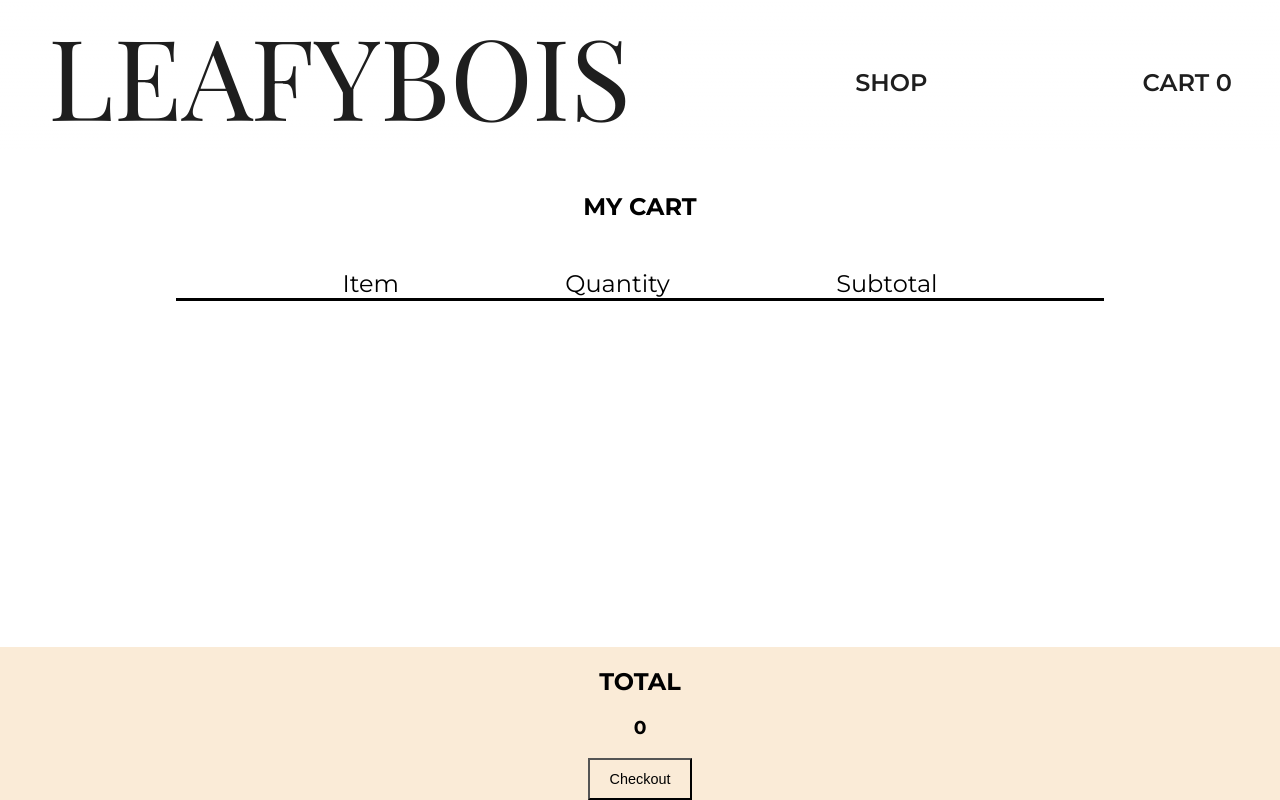
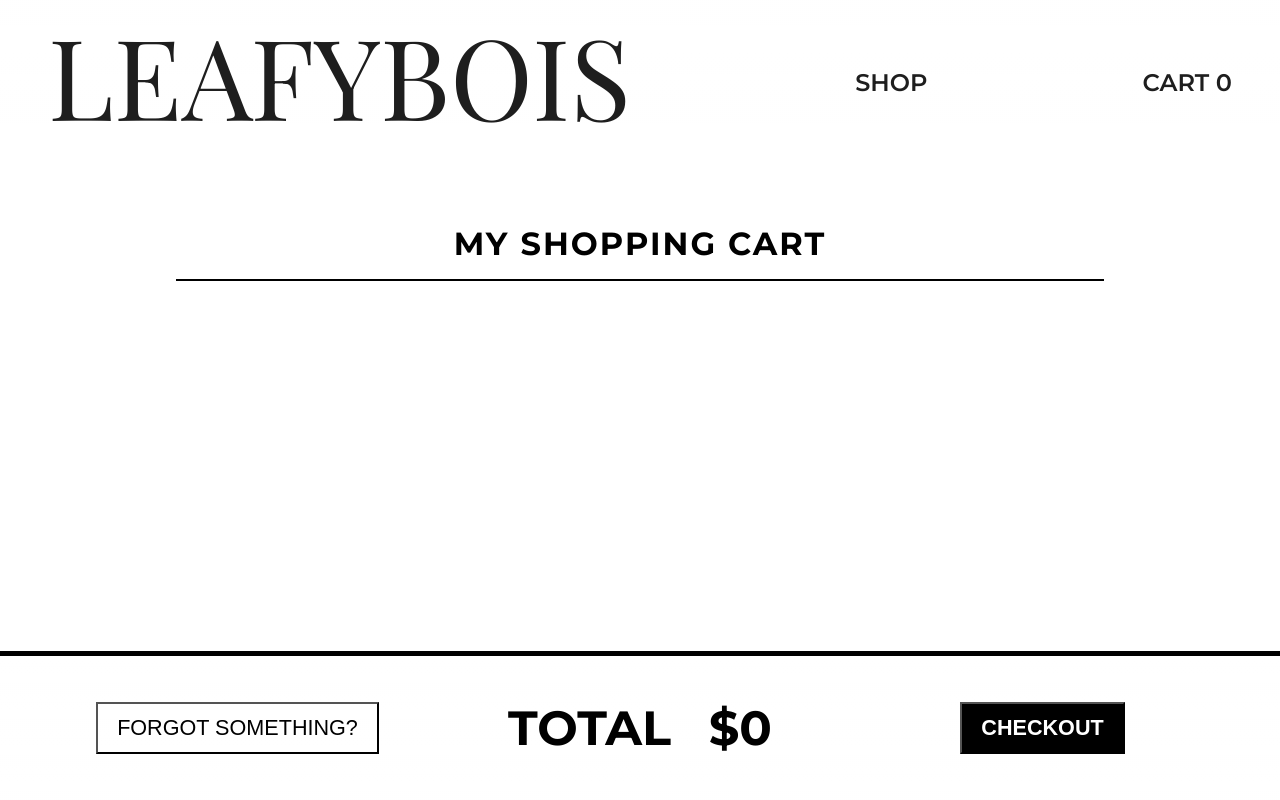
Before and after one commit to jmilll/shopping-cart, a React (Create React App) app: page /cart in a window 1280 px wide. Built offline with nearby package versions, Linux system fonts and the light colour scheme; a web font is replaced by a local one.

Commit message:
cart styles mostly done

```diff
--- a/src/App.css
+++ b/src/App.css
@@ -81,13 +81,13 @@ img.image {
 
 .page-container {
   /* subtract right side per .shop-item right margin */
-  margin: 12rem 3rem 5rem 3rem;
+  margin: 14rem 3rem 5rem 3rem;
 }
 
 /* ****** *** ****** */
 /* ****** NAV ****** */
 .nav {
-  background: linear-gradient(180deg, white, transparent);
+  background: linear-gradient(180deg, white, rgb(255 255 255 / 70%));
   color: white;
   display: flex;
   flex-flow: row wrap;
@@ -309,6 +309,7 @@ img.image.item {
 .page-container.cart {
   padding: 0 10%;
   min-width: 600px;
+  margin-bottom: 12rem;
 }
 
 .cart {
@@ -316,14 +317,22 @@ img.image.item {
   /* background: lightblue; */
 }
 
+
+div.cart h1 {
+  font-size: 2em;
+  letter-spacing: 2px;
+}
+
 .header {
   display: flex;
   flex-flow: row nowrap;
   justify-content: space-evenly;
-  border-bottom: 3px solid black;
+  border-bottom: 2px solid black;
   font-size: 1.5em;
-  margin-top: 3rem;
+  margin-top: 1rem;
 }
+
+
 .cart-item {
   /* background-color: yellowgreen; */
   height: 180px;
@@ -338,6 +347,10 @@ img.image.item {
   font-size: 1.5em;
 }
 
+/* .cart-item-info {
+  display: flex;
+} */
+
 img.image.cart {
 
 }
@@ -348,9 +361,11 @@ img.image.cart {
   height: 100%;
 }
 
-.item-link {
+.item-link.cart {
 
   font-weight: 600;
+  width: 20%;
+  text-align: left;
 }
 
 .quantity-wrapper {
@@ -363,8 +378,17 @@ img.image.cart {
 
 .quantity {
   padding: .5rem 1.5rem;
+  font-weight: 600;
   /* border-top: 1px solid black; */
   /* border-bottom: 1px solid black;*/
+}
+
+.btn.qty {
+  font-weight: 600;
+}
+
+.sub-total {
+  font-weight: 600;
 }
 
 .sub-price {
@@ -372,10 +396,58 @@ img.image.cart {
   font-size: .8em;
 }
 
+.btn.remove {
+  box-shadow: inset 0 0 0 0 crimson;
+}
+
+.btn.remove:hover {
+  color: white;
+  background-color: crimson;
+  box-shadow: inset 0 0 0 50px crimson;
+}
+
 .cart-total {
+  height: 9rem;
   position: fixed;
   bottom: 0;
   left: 0;
   right: 0;
-  background: antiquewhite;
+  /* background: antiquewhite; */
+  border-top: 5px solid black;
+
+  display: flex;
+  flex-flow: row wrap;
+  justify-content: space-evenly;
+  align-items: center;
+
+  font-size: 1.5em;
+  text-transform: uppercase;
+  background: linear-gradient( 0deg, white, rgb(255 255 255 / 70%));
 }
+
+.back-link {
+  width: 300px;
+}
+
+div.cart-total h2 {
+  font-size: 2em;
+  word-spacing: .5em;
+  width: 330px;
+}
+
+.checkout-link {
+  width: 300px;
+}
+
+.btn.checkout {
+  background-color: black;
+  color: white;
+  font-weight: 600;
+  box-shadow: inset 0 0 0 0 #4caf50;
+}
+
+.btn.checkout:hover {
+  color: white;
+  background-color: #4caf50;
+  box-shadow: inset 0 0 0 50px #4caf50;
+}
--- a/src/components/Cart.js
+++ b/src/components/Cart.js
@@ -22,26 +22,27 @@ const Cart = (props) => {
         <section className='page-container cart'>
 
             <div className='cart'>
-            <h1>MY CART</h1>
-            <div className='header'>
-                <p>Item</p>
+            <h1>MY SHOPPING CART</h1>
+            <span className='header'>
+                {/* <p>Item</p>
                 <p>Quantity</p>
-                <p>Subtotal</p>
-            </div>
+                <p>Subtotal</p> */}
+            </span>
 
             {cart.map(item => {
                 return(
                     <div className='cart-item' key={item.id}>
-
-                        <div className='img-container-cart'>
-                            <img className='image cart' src={item.imgSource} alt={item.id} />
-                        </div>
+                        {/* <div className='cart-item-info'> */}
+                            <div className='img-container-cart'>
+                                <img className='image cart' src={item.imgSource} alt={item.id} />
+                            </div>
 
 
-                        <Link className='item-link' to={`/shop/${item.id}`}>
-                            <p>{item.name}</p>
-                        </Link>
+                            <Link className='item-link cart' to={`/shop/${item.id}`}>
+                                <p>{item.name}</p>
 
+                            </Link>
+                        {/* </div> */}
                         {/* <div>
                             <Link className='item-link' to={`/shop/${item.id}`}>
                                 <p>{item.name}</p>
@@ -68,10 +69,14 @@ const Cart = (props) => {
             })}
 
             <div className='cart-total'>
-                <h2>TOTAL</h2>
-                <h3>{cartTotal}</h3>
-                <Link className='item-link' to='/checkout'>
-                            <button className='btn checkout'>Checkout</button>
+                <Link className='back-link' to='/shop'>
+                    <button className='btn back'>Forgot Something?</button>
+                </Link>
+
+                <h2>TOTAL ${cartTotal}</h2>
+
+                <Link className='checkout-link' to='/checkout'>
+                    <button className='btn checkout'>Checkout</button>
                 </Link>
             </div>
             </div>
```
